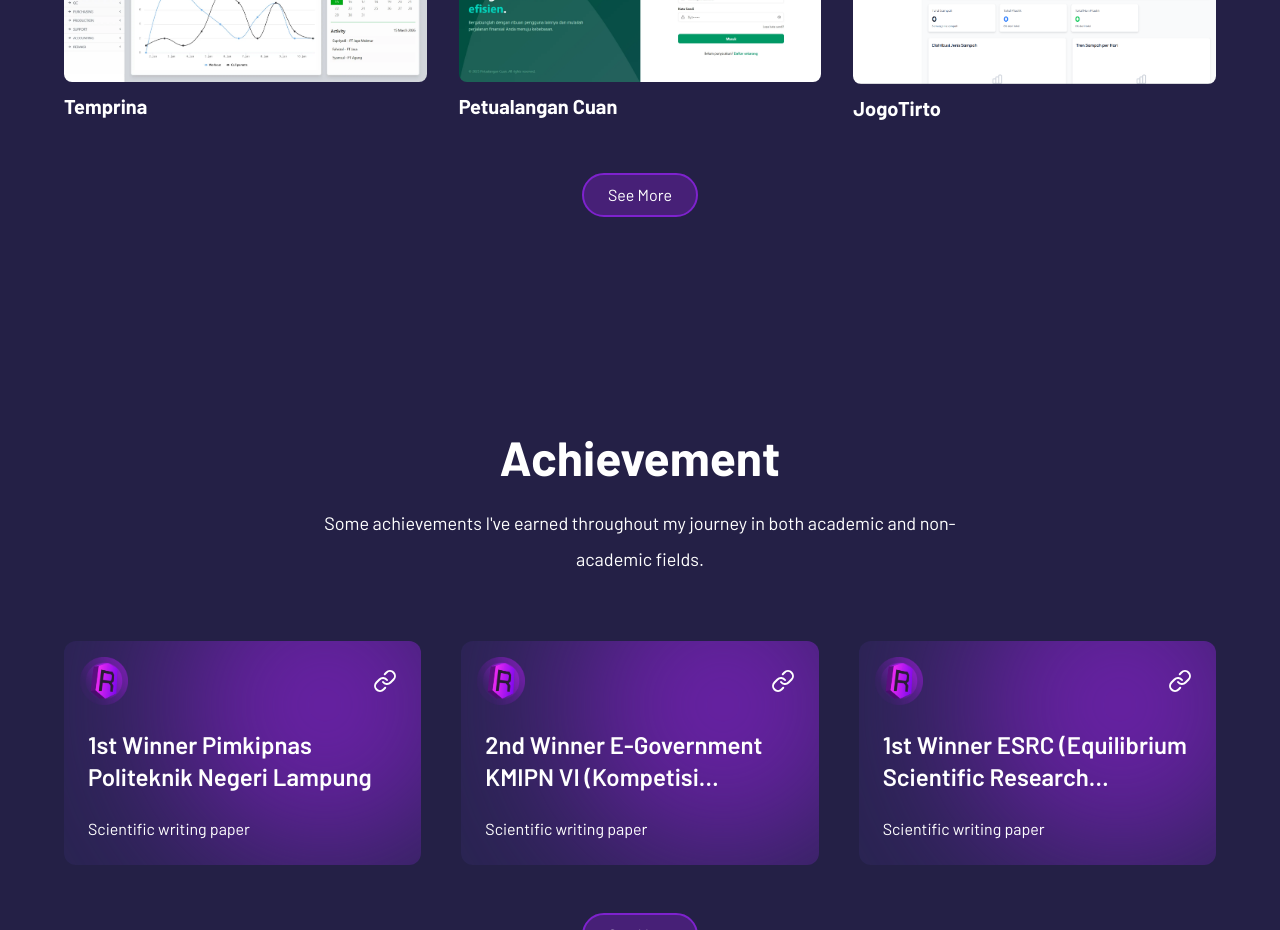
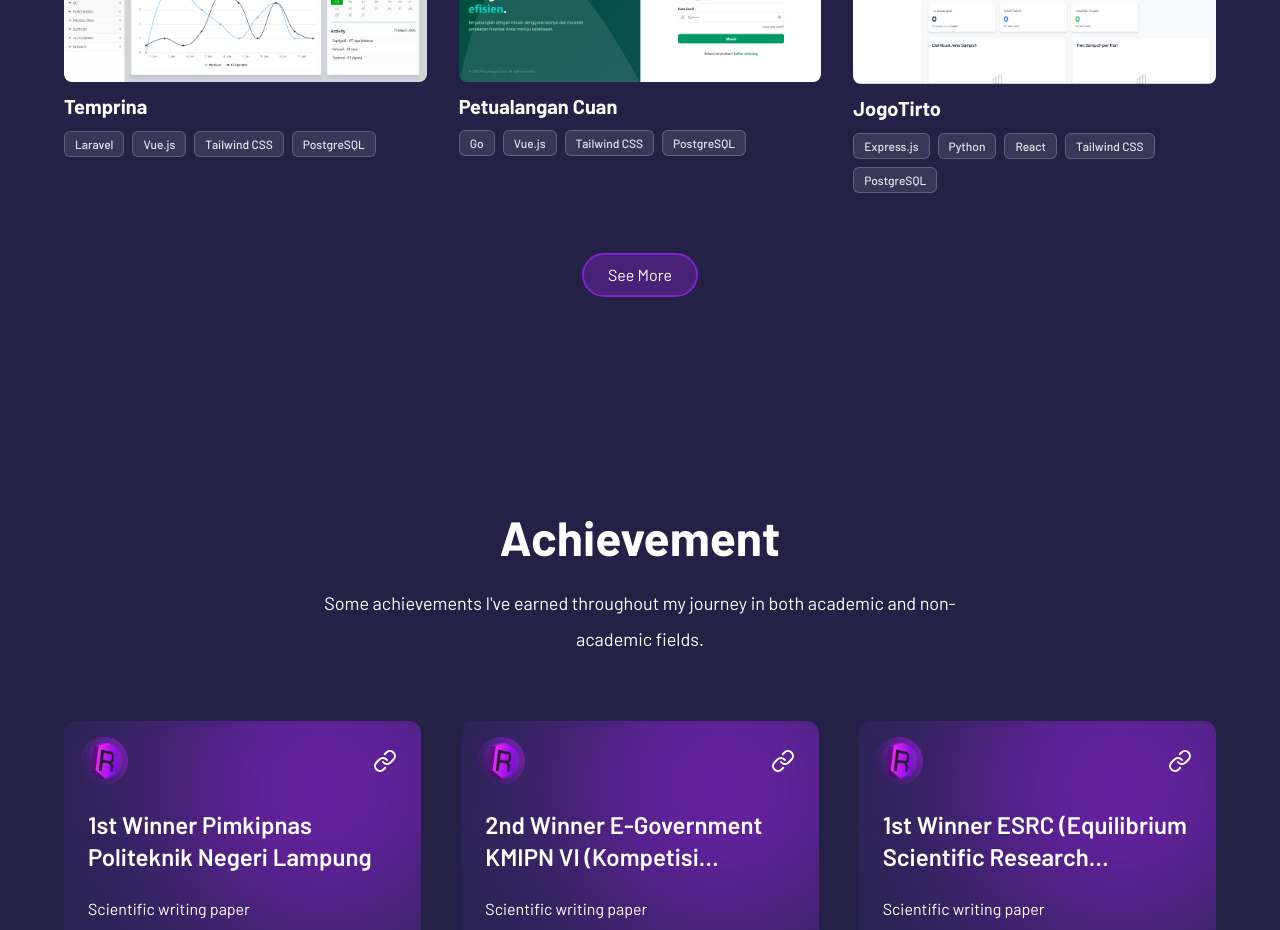
Before and after one commit to alimurrofid/webprofile, a React (Vite) app: page / in a window 1280 px wide. Shown: the part 2500-3430 px from the top of the page. Built offline with nearby package versions, Linux system fonts and the light colour scheme.

Commit message:
feat: tech stack label

```diff
--- a/src/components/Project.jsx
+++ b/src/components/Project.jsx
@@ -45,6 +45,13 @@ const ProjectCard = memo(({ project, variants }) => (
           <img loading="lazy" className="w-full h-auto" src={project.imgSrc} alt={project.title} />
         </div>
         <p className="pt-2 text-xl font-bold leading-relaxed">{project.title}</p>
+        <div className="flex flex-wrap gap-2 mt-2 mb-3">
+          {project.techStack && project.techStack.map((tech, i) => (
+            <span key={i} className="px-2.5 py-1 text-xs font-medium bg-white/10 text-gray-200 rounded-md border border-white/20">
+              {tech}
+            </span>
+          ))}
+        </div>
         <m.p variants={variants} className="text-base font-normal text-gray-300">
           {project.description}
         </m.p>
--- a/src/data/projectData.js
+++ b/src/data/projectData.js
@@ -13,54 +13,63 @@ export const projectData = [
     title: "Temprina",
     imgSrc: TemprinaImg,
     link: "https://erp.temprina.com",
-    description: "An ERP system for Jawa Pos Group integrating 9 business modules to support operations across multiple companies, business units, and branches."
+    description: "An ERP system for Jawa Pos Group integrating 9 business modules to support operations across multiple companies, business units, and branches.",
+    techStack: ["Laravel", "Vue.js", "Tailwind CSS", "PostgreSQL"]
   },
   {
     title: "Petualangan Cuan",
     imgSrc: PetualanganCuanImg,
     link: "https://petualangancuan.rofid.me",
-    description: "A personal finance management platform with WhatsApp chatbot integration for automatic transaction recording and financial reporting."
+    description: "A personal finance management platform with WhatsApp chatbot integration for automatic transaction recording and financial reporting.",
+    techStack: ["Go", "Vue.js", "Tailwind CSS", "PostgreSQL"]
   },
   {
     title: "JogoTirto",
     imgSrc: jogoTirtoImg,
     link: "https://drive.google.com/file/d/1XeHPrRk-sTDFsPt9zWmdSiTeFj72gELA/view",
     description: "An automated system for monitoring and classifying river waste by type and size.",
+    techStack: ["Express.js", "Python", "React", "Tailwind CSS", "PostgreSQL"]
   },
   {
     title: "Official Formadiksi Polinema",
     imgSrc: officialFmdImg,
     link: "https://github.com/alimurrofid/official-formadiksi",
     description: "The official website for the Formadiksi Polinema student organization.",
+    techStack: ["Laravel", "Bootstrap", "MySQL"]
   },
   {
     title: "Formadiksivote",
     imgSrc: fmdVoteImg,
     link: "https://github.com/alimurrofid/formadiksivote",
     description: "An e-voting platform developed for the Formadiksi Polinema student organization.",
+    techStack: ["Laravel", "Tailwind CSS", "MySQL"]
   },
   {
     title: "Wades",
     imgSrc: wadesImg,
     link: "https://github.com/alimurrofid/web-wades",
     description: "A website for handling official village letter requests, featuring integration with a WhatsApp bot.",
+    techStack: ["Laravel", "Express.js", "Bootstrap", "MySQL"]
   },
   {
     title: "CrowdEquiChain",
     imgSrc: crowdEquiChainImg,
     link: "http://labai.polinema.ac.id:8000",
     description: "A blockchain-based crowdfunding platform designed to support fundraising for cooperative projects.",
+    techStack: ["Express.js", "Solidity", "Hardhat", "PostgreSQL"]
   },
   {
     title: "NaZMaLogy",
     imgSrc: naZMaLogyImg,
     link: "https://nazmalogy.nazmaoffice.com/",
     description: "A platform designed to help Indonesian MSMEs sell local products and training services to an international market.",
+    techStack: ["Laravel", "Tailwind CSS", "MySQL"]
   },
   {
     title: "TheKost",
     imgSrc: theKostImg,
     link: "https://github.com/alimurrofid/TheKost",
     description: "A web application built to streamline the management of boarding houses.",
+    techStack: ["Laravel", "Bootstrap", "MySQL"]
   },
 ];
```
